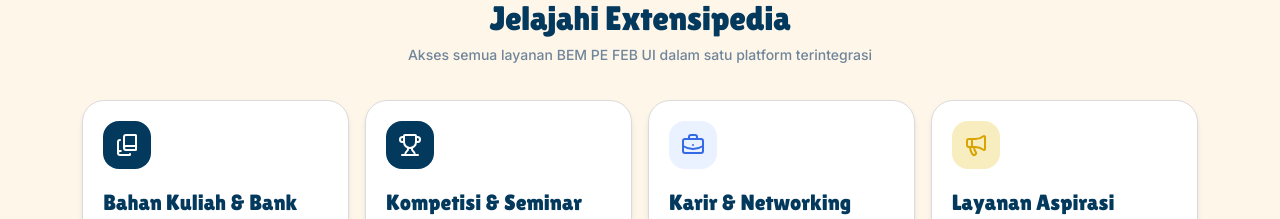
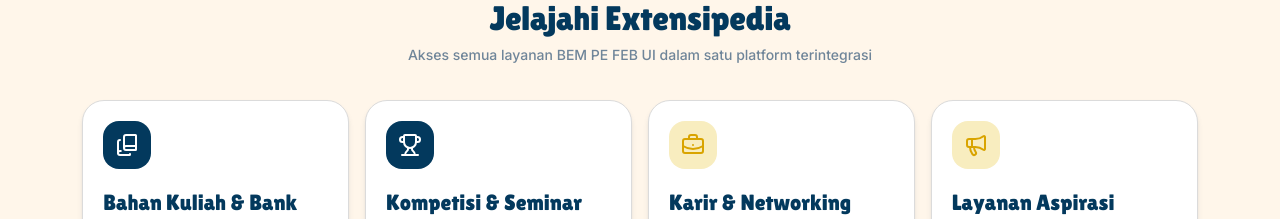
Before and after one commit to rafasoelistiono/extensipedia-frontend, a Next.js app: page / in a window 1280 px wide. Shown: the part 1260-1479 px from the top of the page. Built offline with nearby package versions, Linux system fonts and the light colour scheme; no server answers.

Commit message:
Ejaan: karir -> karier (Features.tsx)

```diff
--- a/components/Features.tsx
+++ b/components/Features.tsx
@@ -38,7 +38,7 @@ export function Features({ items }: FeaturesProps) {
             const iconWrapperClass =
               index < 2
                 ? "bg-primary text-base-white"
-                : item.title === "Karir & Networking"
+                : item.title === "Karier & Networking"
                   ? "bg-[#EAF1FF] text-[#356AE6]"
                   : "bg-[#F8EDBF] text-[#D9A400]";
 
```
